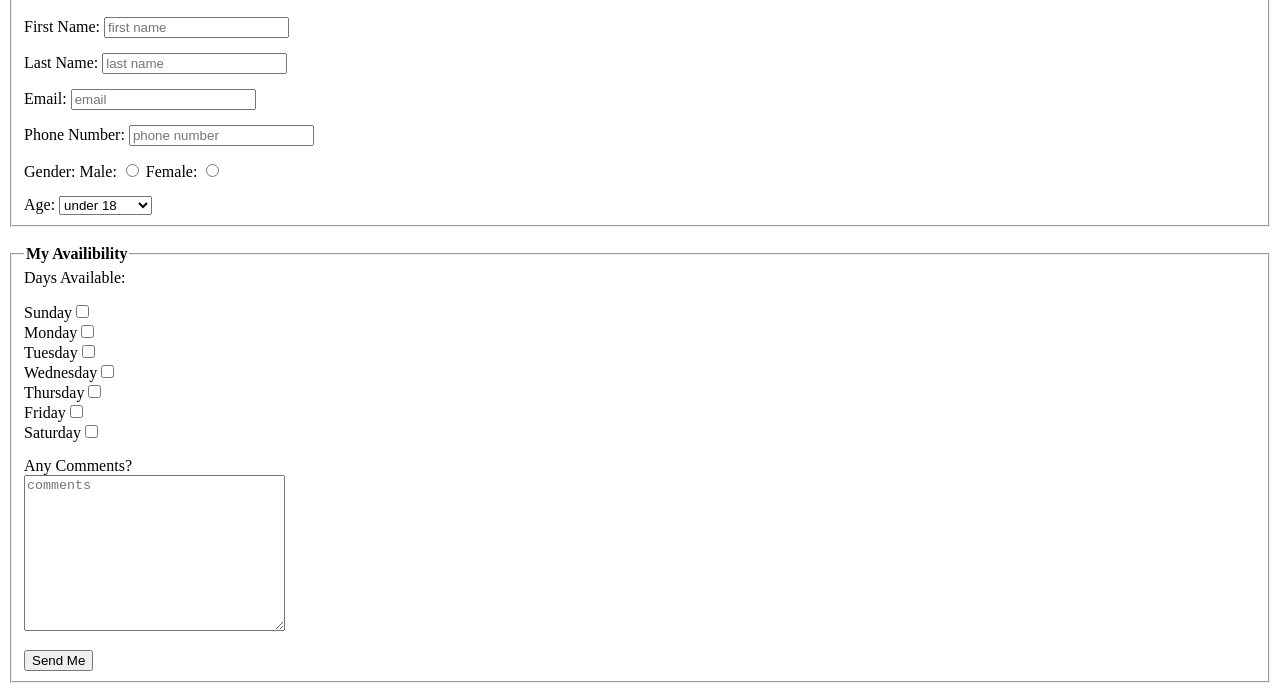
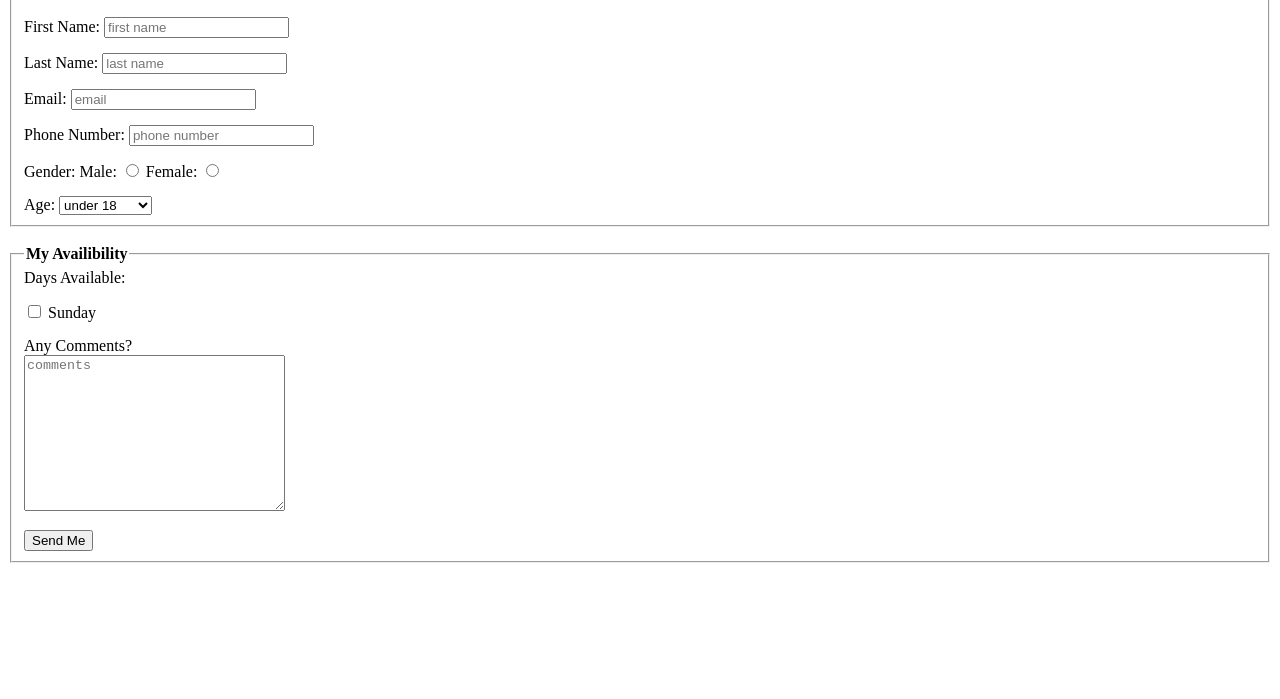
Before and after one commit to aciturbide/lab4, a plain HTML site: page index.html in a window 1280 px wide. Shown: the part 101-800 px from the top of the page. Drawn offline with Linux system fonts and the light colour scheme.

Commit message:
fix checkbox error

```diff
--- a/index.html
+++ b/index.html
@@ -49,13 +49,9 @@
     <legend><strong>My Availibility</strong></legend>
     <label>Days Available:</label>
     <div>
-      <label>Sunday</label><input type="checkbox" name="available_field[]" value="Sunday"><br>
-      <label>Monday<input type="checkbox" name="available_field[]" value="Monday" ></label><br>
-      <label>Tuesday<input type="checkbox" name="available_field[]" value="Tuesday"></label><br>
-      <label>Wednesday<input type="checkbox" name="available_field[]" value="Wednesday"></label><br>
-      <label>Thursday<input type="checkbox" name="available_field[]" value="Thursday"></label><br>
-      <label>Friday<input type="checkbox" name="available_field[]" value="Friday"></label><br>
-      <label>Saturday<input type="checkbox" name="available_field[]" value="Saturday"></label>
+      <input type="checkbox" id="sunday" name="available_field" value="Sunday">
+      <label for="sunday">Sunday</label><br>
+
     </div>
     <div>
     <label for="our_textarea">Any Comments?</label></br>
```
